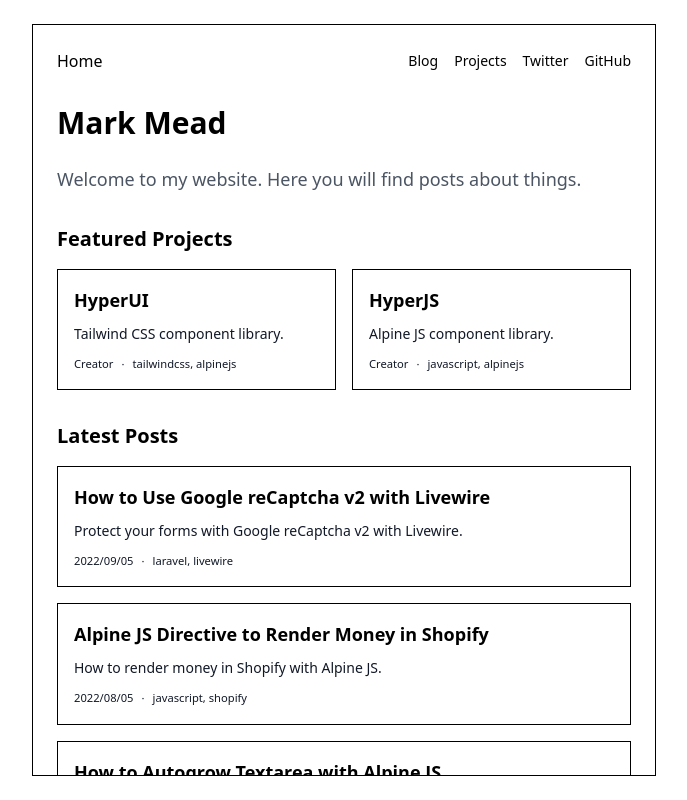
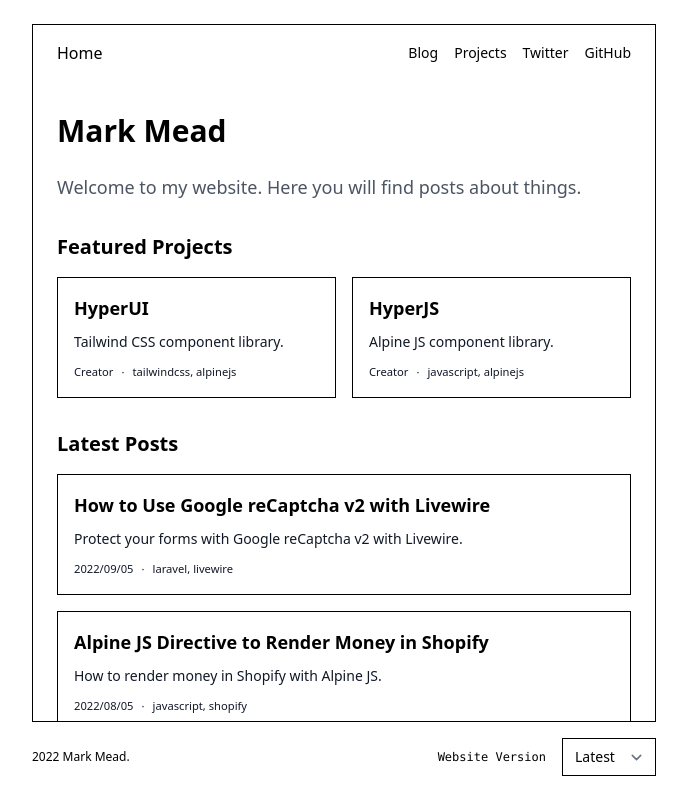
Before and after one commit to markmead/blog, a Next.js app: page / in a window 1280 px wide. Shown: the whole page, without its empty margins (296-983 px from the left). Built offline with nearby package versions, Linux system fonts and the light colour scheme.

Commit message:
Update - Fix inner scroll and sticky header (#19)

```diff
--- a/src/components/Footer.jsx
+++ b/src/components/Footer.jsx
@@ -4,7 +4,7 @@ export default function Footer() {
   }
 
   return (
-    <footer className="pt-4 border-t border-black">
+    <footer className="mt-4">
       <div className="flex items-center justify-between gap-4">
         <p className="text-xs">{new Date().getFullYear()} Mark Mead.</p>
 
--- a/src/components/Header.jsx
+++ b/src/components/Header.jsx
@@ -21,8 +21,8 @@ export default function Header() {
   ]
 
   return (
-    <header>
-      <div className="flex items-center justify-between">
+    <header className="sticky inset-x-0 top-0 z-50 bg-white">
+      <div className="flex items-center justify-between py-4">
         <Link href="/">
           <a
             aria-current={nextRouter.pathname === '/' ? 'page' : 'false'}
--- a/src/pages/_app.jsx
+++ b/src/pages/_app.jsx
@@ -1,4 +1,7 @@
+import { useEffect, useRef } from 'react'
+
 import Head from 'next/head'
+import { useRouter } from 'next/router'
 
 import '@/styles/tailwind.css'
 import 'prismjs/themes/prism-okaidia.css'
@@ -7,6 +10,18 @@ import Header from '@/components/Header'
 import Footer from '@/components/Footer'
 
 function MyApp({ Component, pageProps }) {
+  const nextRouter = useRouter()
+  const innerContainerRef = useRef(null)
+
+  useEffect(() => {
+    const innerContainer = innerContainerRef.current
+
+    innerContainer.scrollTo({
+      top: 0,
+      behavior: 'smooth',
+    })
+  }, [nextRouter.asPath])
+
   return (
     <>
       <Head>
@@ -46,17 +61,18 @@ function MyApp({ Component, pageProps }) {
 
       <div className="overflow-hidden bg-white">
         <div className="flex flex-col h-screen max-w-2xl p-4 mx-auto sm:p-6">
-          <div className="p-4 overflow-scroll border border-black sm:p-6 [&::-webkit-scrollbar]:hidden [-ms-overflow-style:_none] [scrollbar-width:_none]">
-            <div>
-              <Header />
+          <div
+            ref={innerContainerRef}
+            className="px-4 pb-4 sm:pb-6 overflow-scroll border border-black sm:px-6 [&::-webkit-scrollbar]:hidden [-ms-overflow-style:_none] [scrollbar-width:_none]"
+          >
+            <Header />
 
-              <main className="py-8">
-                <Component {...pageProps} />
-              </main>
-            </div>
+            <main className="mt-8">
+              <Component {...pageProps} />
+            </main>
+          </div>
 
-            <Footer />
-          </div>
+          <Footer />
         </div>
       </div>
     </>
```
